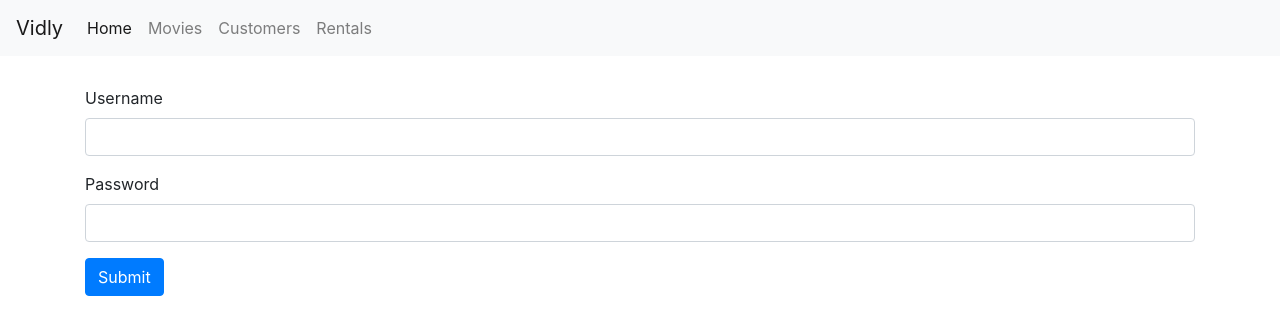
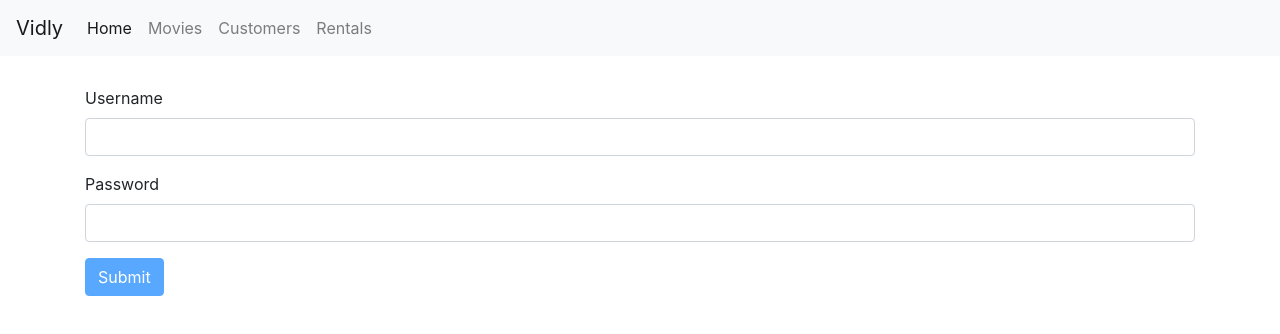
Before and after one commit to uniqcle/vidly, a React (Create React App) app: page /login in a window 1280 px wide. Shown: the top 334 px of the page. Built offline with nearby package versions, Linux system fonts and the light colour scheme.

Commit message:
disable button

```diff
--- a/src/components/loginForm.jsx
+++ b/src/components/loginForm.jsx
@@ -100,7 +100,7 @@
             error={errors.password}
           />
 
-          <button type="submit" className="btn btn-primary">
+          <button type="submit" className="btn btn-primary" disabled={this.validate()} >
             Submit
           </button>
         </form>
```
